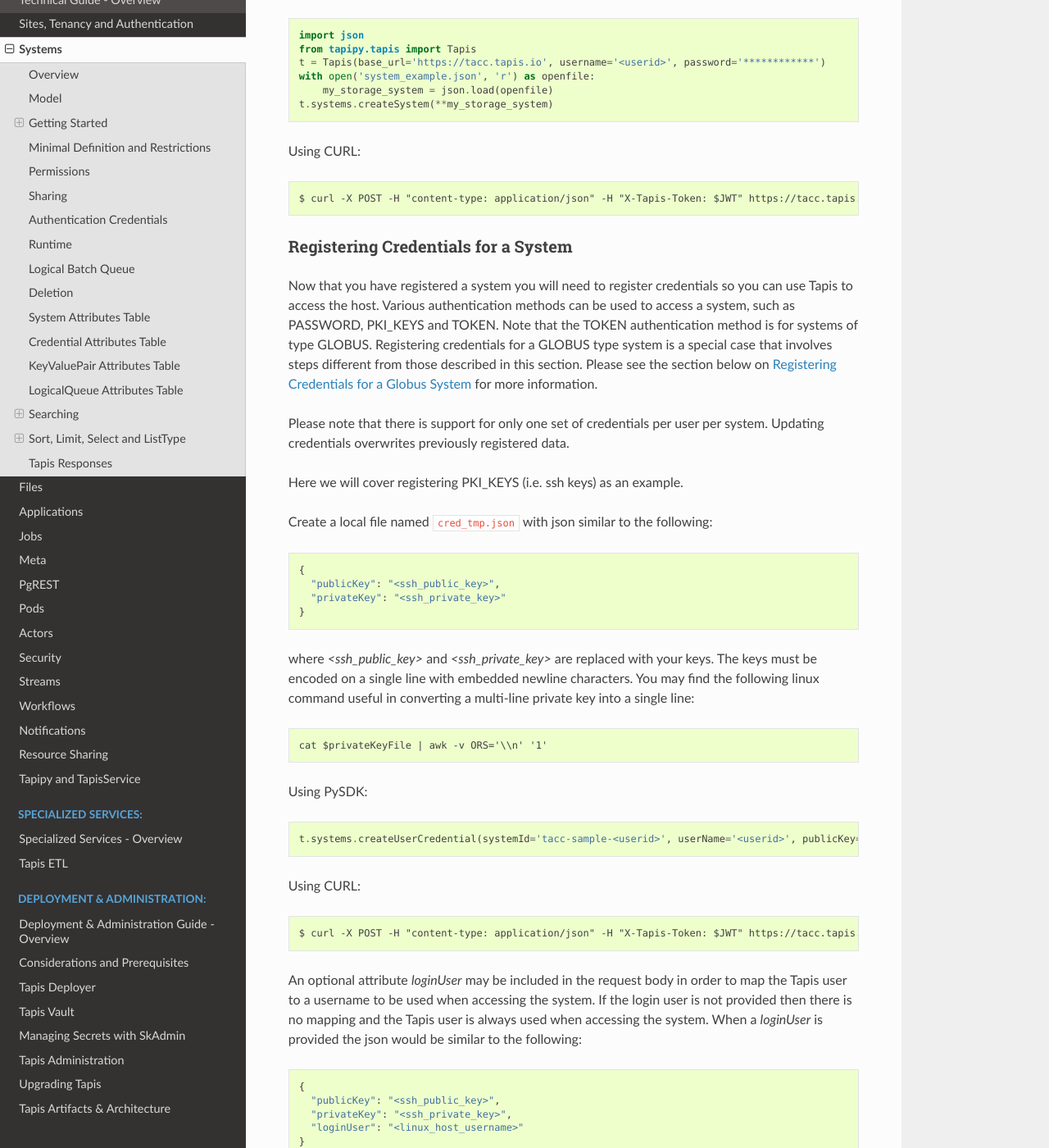
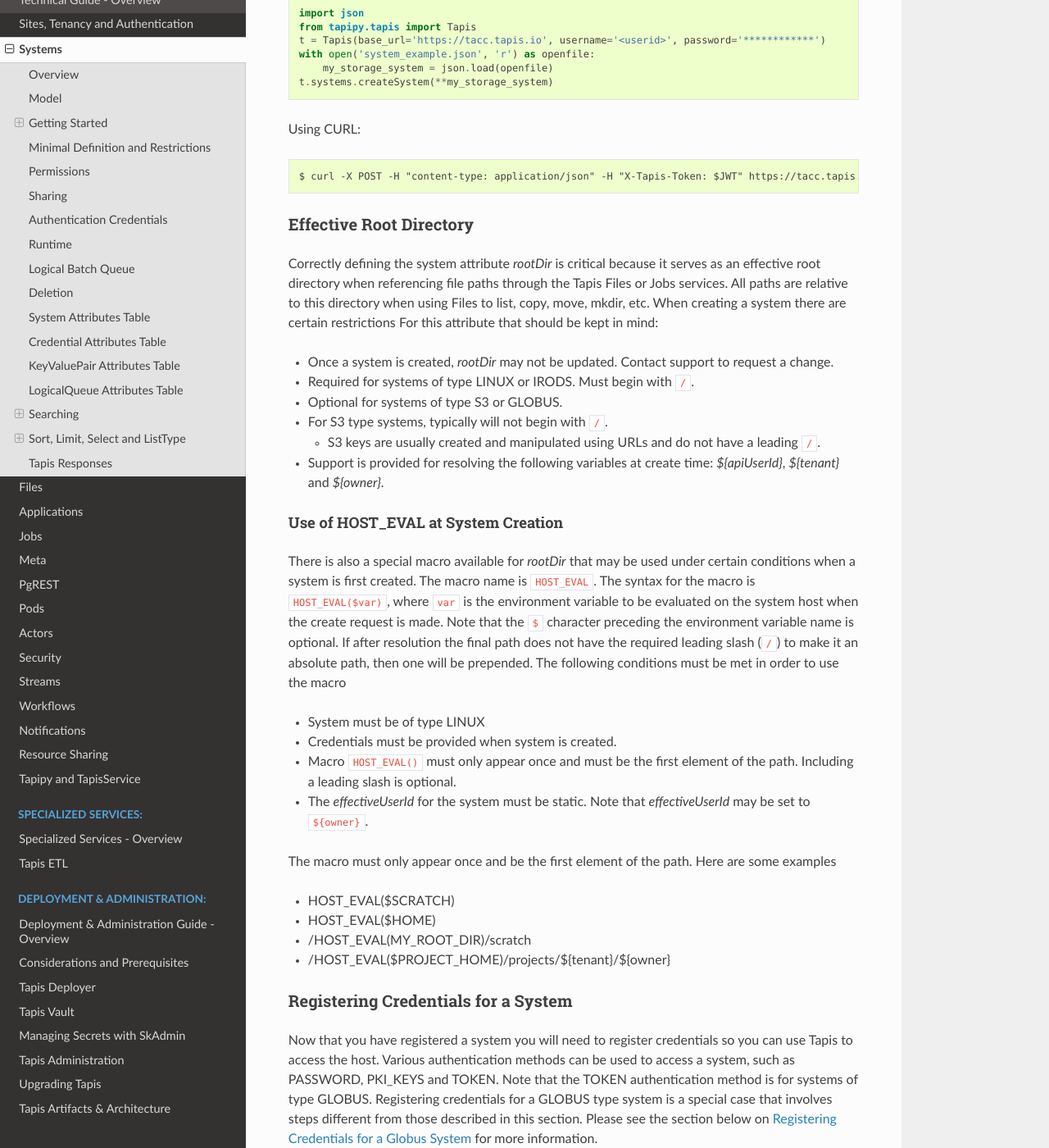
Before and after one commit to tapis-project/documentation, a Sphinx documentation site: the page built from source/technical/systems.rst, in a window 1280 px wide and 1400 px high, scrolled down 3009 px. Shown: the whole window at 82% size. Built offline with Sphinx 7.4.7 and the Read the Docs theme 2.0.0, drawn with Linux system fonts in a browser that asks for light colours; some of the changed text lies outside the part shown.

Commit message:
Systems: update rootDir, add HOST_EVAL. Notifications: update series support.

```diff
--- a/source/technical/systems.rst
+++ b/source/technical/systems.rst
@@ -1,3 +1,10 @@
+..
+    Comment: Hierarchy of headers:
+    1: === over and under
+    2: --- over and under
+    3: ~~~ under
+    4: ^^^ under
+
 .. _systems:
 
 =======================================
@@ -58,11 +65,9 @@
 *bucketName* - Bucket name
   For an S3 system this is the name of the bucket.
 *rootDir* - Effective root directory
-  Directory to be used when listing files or moving files to and from the system. For LINUX and IRODS this is required
-  and must begin with ``/``.
-  For S3 and GLOBUS this is optional.
-  For S3, typically will not begin with ``/``. S3 keys are usually created and manipulated using URLs and do not
-  have a leading ``/``.
+  Directory to be used when listing files or moving files to and from the system.
+  All paths are relative to this directory when using Files to list, copy, move, mkdir, etc.
+  For more information please see `Effective Root Directory`_.
   May not be updated. Contact support to request a change.
 *dtnSystemId* - DTN system Id
   A system that can be used during job execution as a Data Transfer Node (DTN). Use is optional. The DTN is used
@@ -133,6 +138,50 @@
 Using CURL::
 
    $ curl -X POST -H "content-type: application/json" -H "X-Tapis-Token: $JWT" https://tacc.tapis.io/v3/systems -d @system_example.json
+
+.. _effective_root_dir:
+
+Effective Root Directory
+~~~~~~~~~~~~~~~~~~~~~~~~
+
+Correctly defining the system attribute *rootDir* is critical because it serves as an effective root directory
+when referencing file paths through the Tapis Files or Jobs services. All paths are relative to this directory
+when using Files to list, copy, move, mkdir, etc. When creating a system there are certain restrictions For
+this attribute that should be kept in mind:
+
+* Once a system is created, *rootDir* may not be updated. Contact support to request a change.
+* Required for systems of type LINUX or IRODS. Must begin with ``/``.
+* Optional for systems of type S3 or GLOBUS.
+* For S3 type systems, typically will not begin with ``/``.
+
+  * S3 keys are usually created and manipulated using URLs and do not have a leading ``/``.
+
+* Support is provided for resolving the following variables at create time: *${apiUserId}*, *${tenant}* and *${owner}*.
+
+Use of HOST_EVAL at System Creation
+^^^^^^^^^^^^^^^^^^^^^^^^^^^^^^^^^^^
+
+There is also a special macro available for *rootDir* that may be used under certain conditions when a system
+is first created. The macro name is ``HOST_EVAL``.
+The syntax for the macro is ``HOST_EVAL($var)``, where ``var`` is the environment variable to be evaluated
+on the system host when the create request is made.
+Note that the ``$`` character preceding the environment variable name is optional.
+If after resolution the final path does not have the required leading slash (``/``) to make it an absolute path,
+then one will be prepended.
+The following conditions must be met in order to use the macro
+
+* System must be of type LINUX
+* Credentials must be provided when system is created.
+* Macro ``HOST_EVAL()`` must only appear once and must be the first element of the path. Including a leading slash is optional.
+* The *effectiveUserId* for the system must be static. Note that *effectiveUserId* may be set to ``${owner}``.
+
+The macro must only appear once and be the first element of the path. Here are some examples
+
+* HOST_EVAL($SCRATCH)
+* HOST_EVAL($HOME)
+* /HOST_EVAL(MY_ROOT_DIR)/scratch
+* /HOST_EVAL($PROJECT_HOME)/projects/${tenant}/${owner}
+
 
 .. _registering_credentials:
 
@@ -246,7 +295,7 @@
 
 Using CURL, the request would look something like this::
 
- $curl -H "X-Tapis-Token: $JWT" https://dev.tapis.io/v3/systems/credential/globus/authUrl
+ $curl -H "X-Tapis-Token: $JWT" https://dev.tapis.io/v3/systems/credential/<system>/globus/authUrl
 
 The response should look similar to the following. Note that for brevity and readability, only the result portion of the
 response is shown, the response has been split into multiple lines and various IDs are not filled in::
```
Also changed, not shown: source/technical/notifications.rst (+11 -3 lines).
